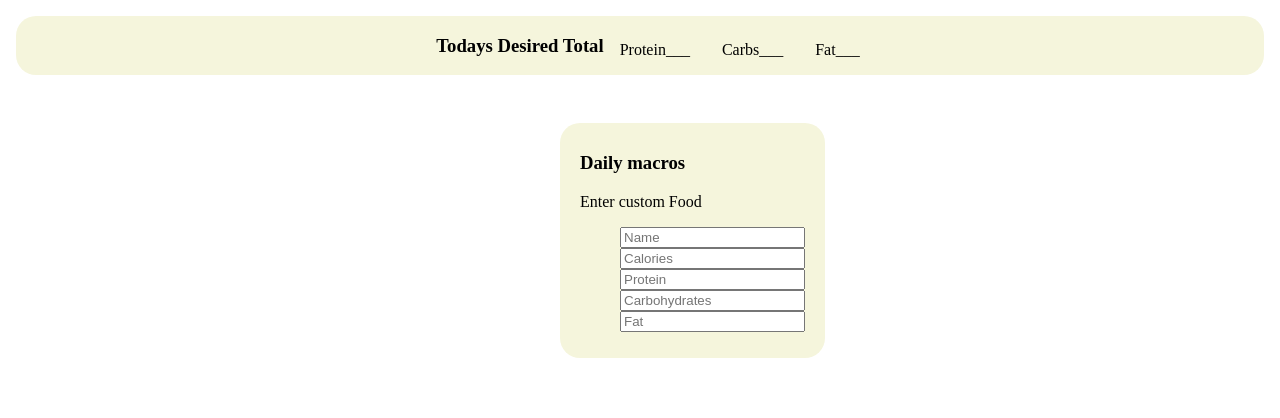
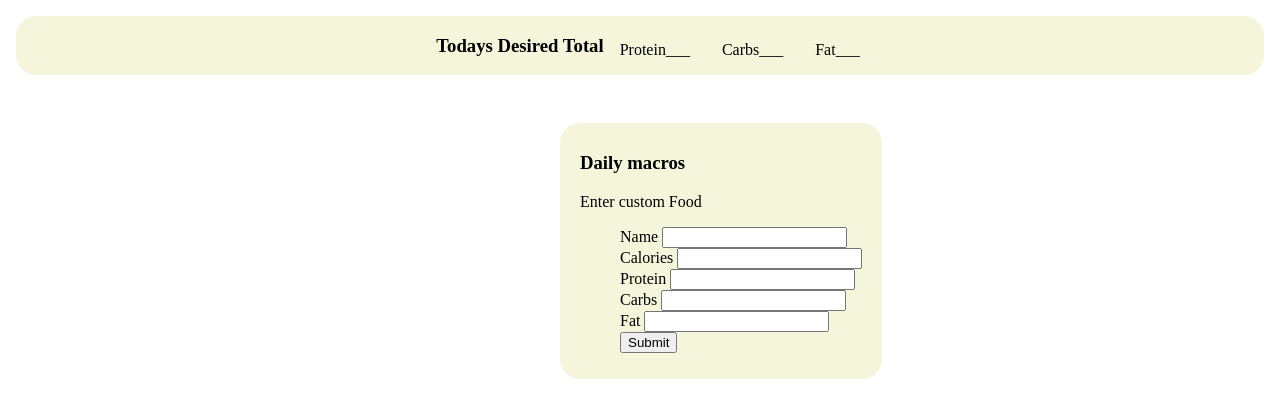
Before and after one commit to dinhdomenico12/macroc, a Django app: page / in a window 1280 px wide. Shown: the part 50-468 px from the top of the page. Run offline with Django 3.2, Linux system fonts and the light colour scheme.

Commit message:
dom updating index create page

```diff
--- a/main_app/templates/macro/index.html
+++ b/main_app/templates/macro/index.html
@@ -5,7 +5,7 @@
       <meta charset="UTF-8">
       <meta http-equiv="X-UA-Compatible" content="IE=edge">
       <meta name="viewport" content="width=device-width, initial-scale=1.0">
-      <link rel="stylesheet" href="static/css/style.css">
+      <link rel="stylesheet" href="/static/css/style.css/">
       <title>Home page</title>
 </head>
 <body>
@@ -54,11 +54,12 @@
 				<label for="expiry-month">Enter custom Food</label>
 				<div id="date-val">
                               <ul>
-                                    <li><input type="text" class="daily-food"  placeholder="Name" required></li>
-                                    <li><input type="text" class="daily-calories"  placeholder="Calories" required></li>
-                                    <li><input type="text" class="daily-protein"  placeholder="Protein" required></li>
-                                    <li><input type="text" class="daily-carbs" placeholder="Carbohydrates" required></li>
-                                    <li><input type="text" class="daily-fat"  placeholder="Fat" required></li>
+                                    <li>Name <input type="text" class="daily-food"  placeholder="" required></li>
+                                    <li>Calories <input type="text" class="daily-calories"  placeholder="" required></li>
+                                    <li>Protein <input type="text" class="daily-protein"  placeholder="" required></li>
+                                    <li>Carbs <input type="text" class="daily-carbs" placeholder="" required></li>
+                                    <li>Fat <input type="text" class="daily-fat"  placeholder="" required></li>
+                                    <button type="submit" class="dubmit-btn">Submit </button>
                               </ul>
 			</div>
 		</form>
```
